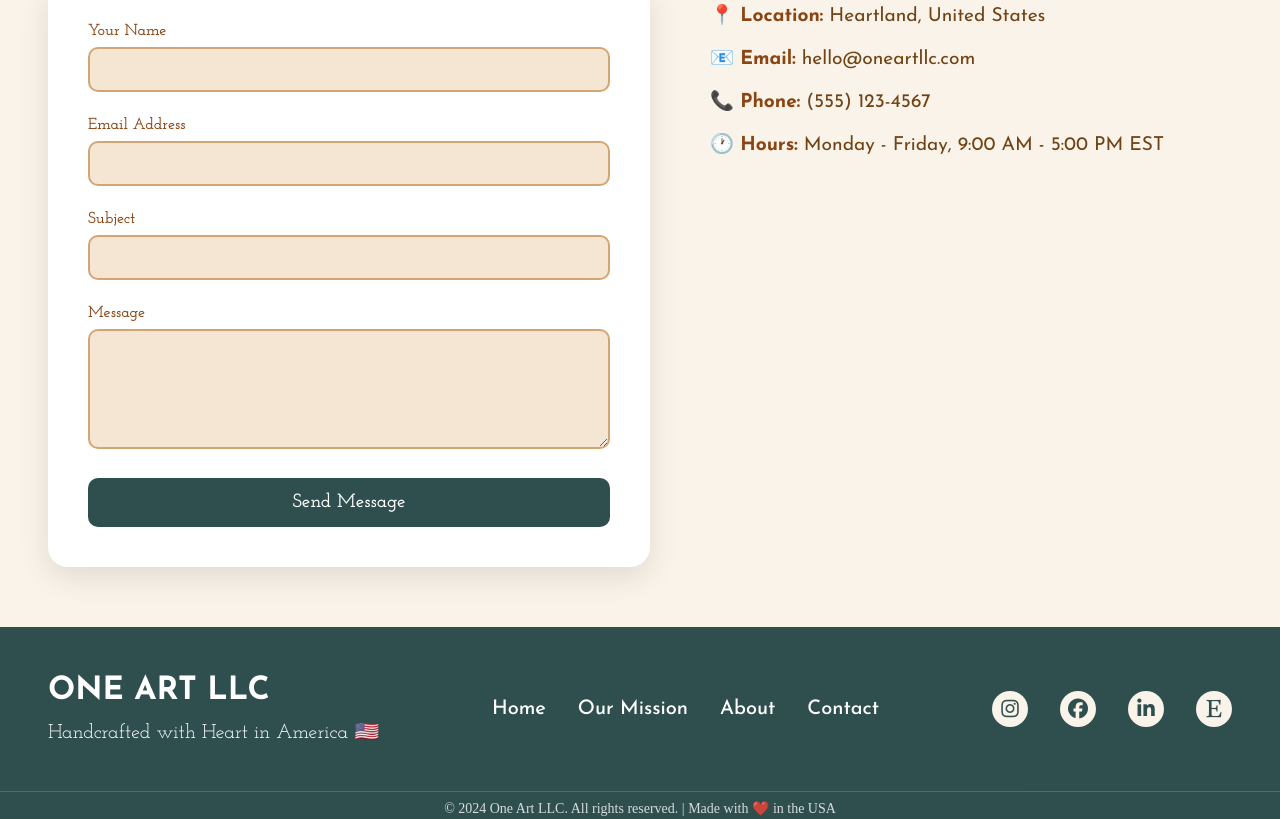
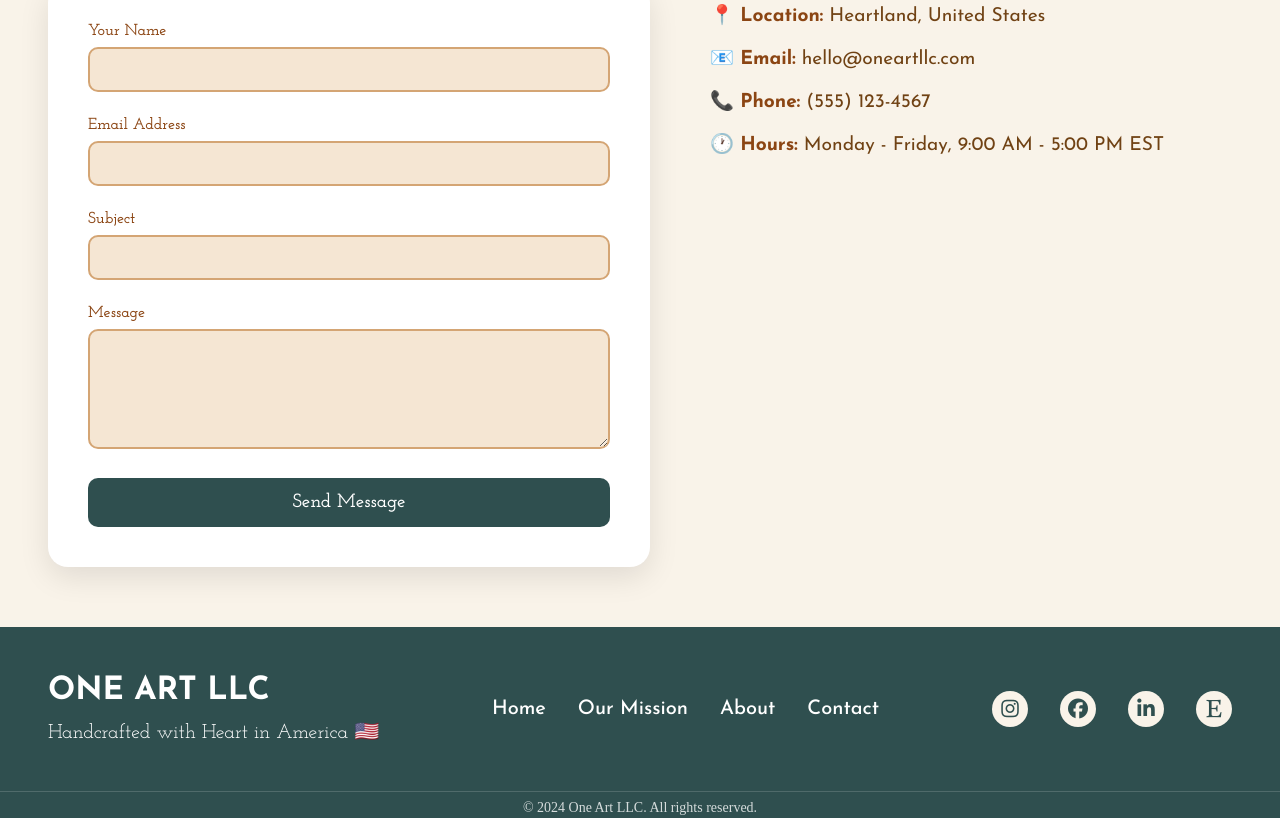
Before and after one commit to afeef-khan/One-Art, a plain HTML site: page index.html in a window 1280 px wide. Shown: the part 3048-3867 px from the top of the page. Drawn offline with Linux system fonts and the light colour scheme.

Commit message:
footer edited

```diff
--- a/index.html
+++ b/index.html
@@ -254,7 +254,7 @@
             </div>
 
             <div class="footer-bottom">
-                <p>&copy; 2024 One Art LLC. All rights reserved. | Made with ❤️ in the USA</p>
+                <p>&copy; 2024 One Art LLC. All rights reserved.</p>
             </div>
         </div>
     </footer>
```
